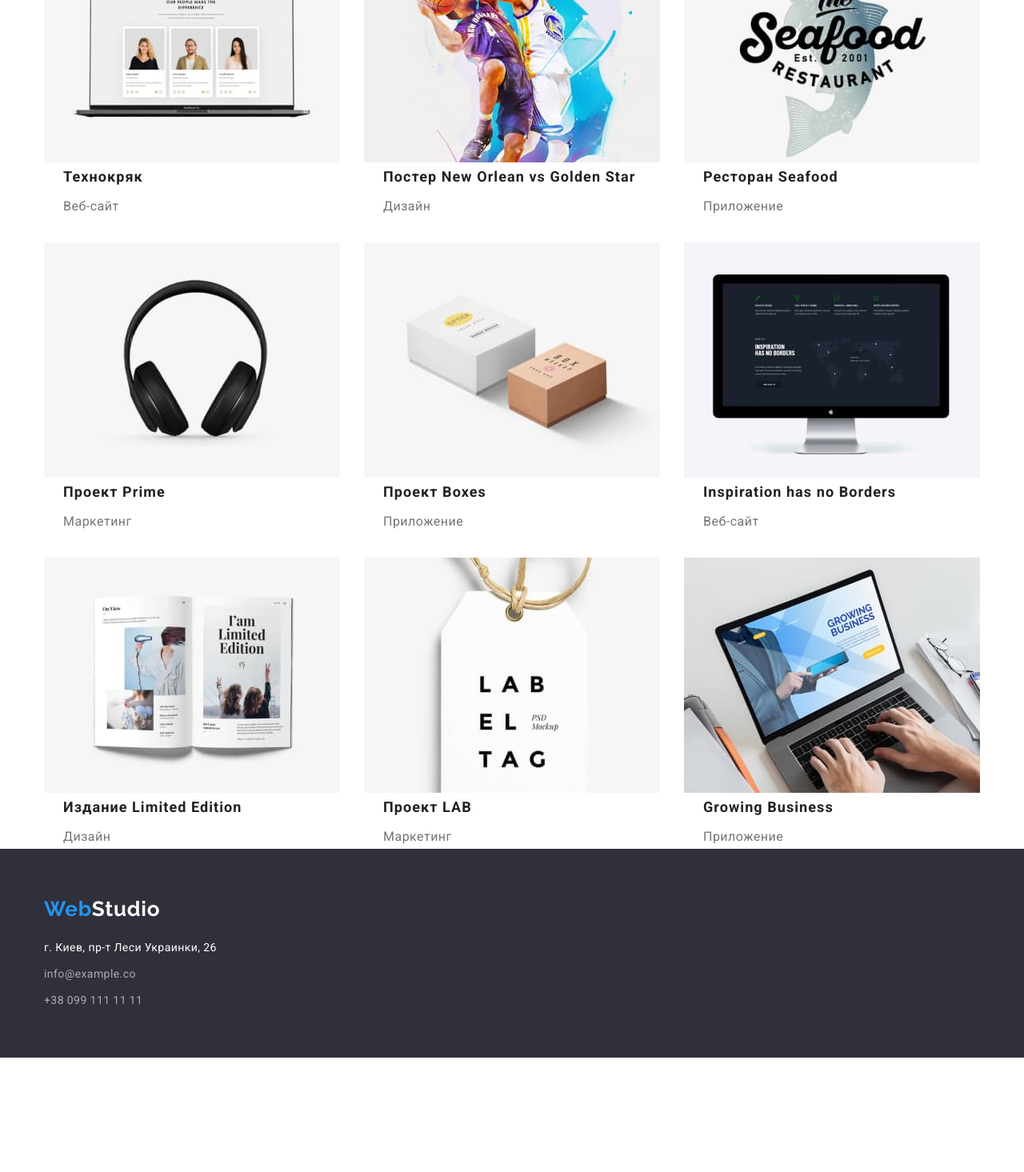
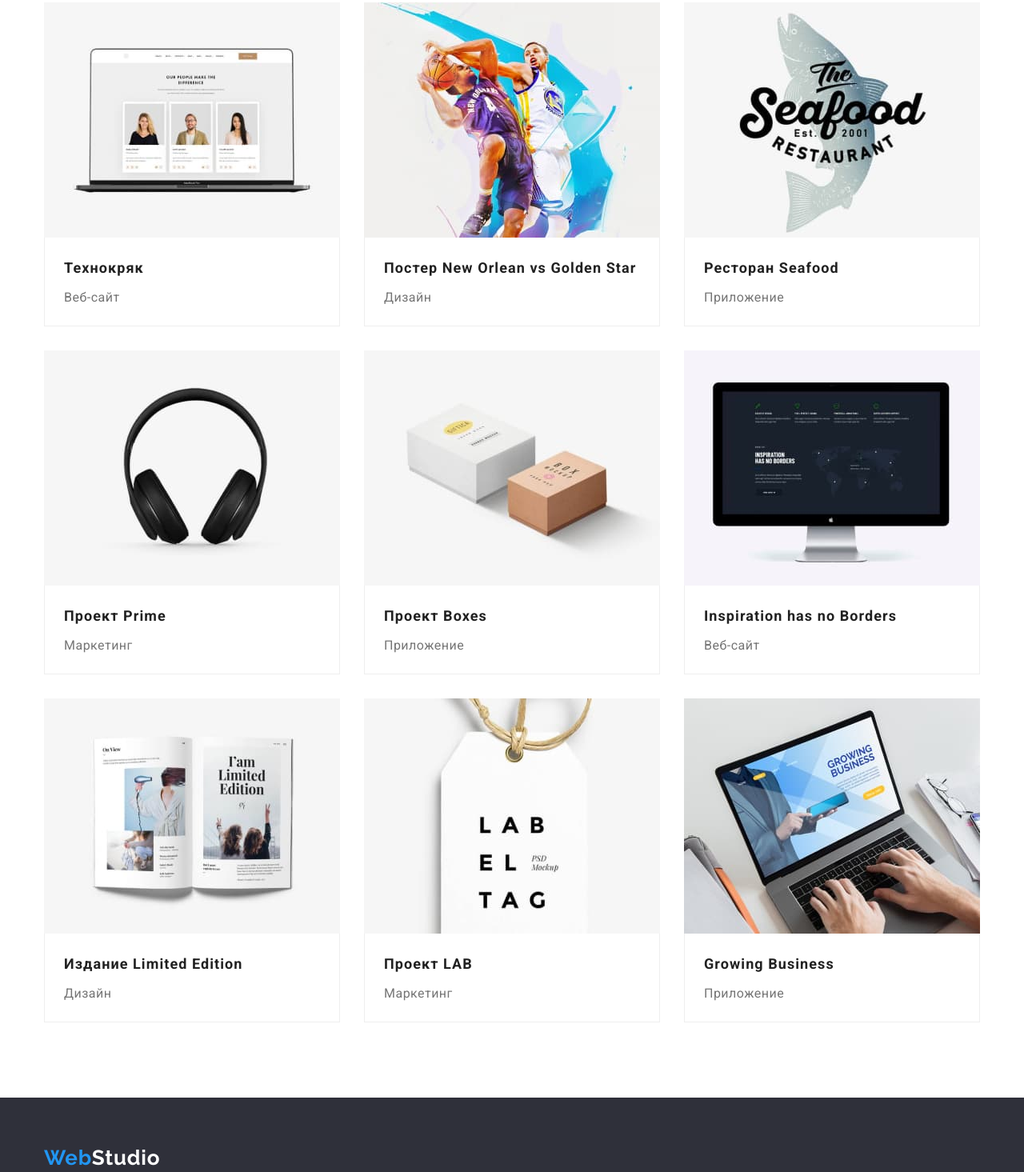
Before and after one commit to dmtarasenko/goit-markup-hw-03, a plain HTML site: page portfolio.html in a window 1280 px wide. Shown: the part 260-1725 px from the top of the page at 80% size. Before the commit the page ends 1582 px from the top, so only its background shows below. Drawn offline with nearby package versions, Linux system fonts and the light colour scheme.

Commit message:
Виправляє portfolio.html

```diff
--- a/portfolio.html
+++ b/portfolio.html
@@ -51,7 +51,7 @@
     </header>
 
     <main>
-      <section class="portfolio">
+      <section class="section portfolio">
         <div class="container">
           <h1 class="visually-hidden">Наше портфолио</h1>
           <ul class="filter-list">
@@ -75,15 +75,19 @@
           <ul class="projects-list">
             <li class="projects-item">
               <img src="./images/project-1.jpg" alt="Веб-сайт" width="370" />
+              <div class="description">
                 <h2 class="projects-item-title">Технокряк</h2>
                 <p class="projects-item-text">Веб-сайт</p>
+              </div>
             </li>
             <li class="projects-item">
               <img src="./images/project-2.jpg" alt="Постер" width="370" />
+              <div class="description">
                 <h2 class="projects-item-title">
                   Постер New Orlean vs Golden Star
                 </h2>
                 <p class="projects-item-text">Дизайн</p>
+              </div>
             </li>
             <li class="projects-item">
               <img
@@ -91,38 +95,52 @@
                 alt="Логотип ресторана"
                 width="370"
               />
+              <div class="description">
                 <h2 class="projects-item-title">Ресторан Seafood</h2>
                 <p class="projects-item-text">Приложение</p>
+              </div>
             </li>
             <li class="projects-item">
               <img src="./images/project-4.jpg" alt="Наушники" width="370" />
+              <div class="description">
                 <h2 class="projects-item-title">Проект Prime</h2>
                 <p class="projects-item-text">Маркетинг</p>
+              </div>
             </li>
             <li class="projects-item">
               <img src="./images/project-5.jpg" alt="Коробки" width="370" />
+              <div class="description">
                 <h2 class="projects-item-title">Проект Boxes</h2>
                 <p class="projects-item-text">Приложение</p>
+              </div>
             </li>
             <li class="projects-item">
               <img src="./images/project-6.jpg" alt="Веб-сайт" width="370" />
+              <div class="description">
                 <h2 class="projects-item-title">Inspiration has no Borders</h2>
                 <p class="projects-item-text">Веб-сайт</p>
+              </div>
             </li>
             <li class="projects-item">
               <img src="./images/project-7.jpg" alt="Книга" width="370" />
+              <div class="description">
                 <h2 class="projects-item-title">Издание Limited Edition</h2>
                 <p class="projects-item-text">Дизайн</p>
+              </div>
             </li>
             <li class="projects-item">
               <img src="./images/project-8.jpg" alt="Бирка" width="370" />
+              <div class="description">
                 <h2 class="projects-item-title">Проект LAB</h2>
                 <p class="projects-item-text">Маркетинг</p>
+              </div>
             </li>
             <li class="projects-item">
               <img src="./images/project-9.jpg" alt="Ноутбук" width="370" />
+              <div class="description">
                 <h2 class="projects-item-title">Growing Business</h2>
                 <p class="projects-item-text">Приложение</p>
+              </div>
             </li>
           </ul>
         </div>
```
Lines whose indentation alone changed are shown as unchanged.
